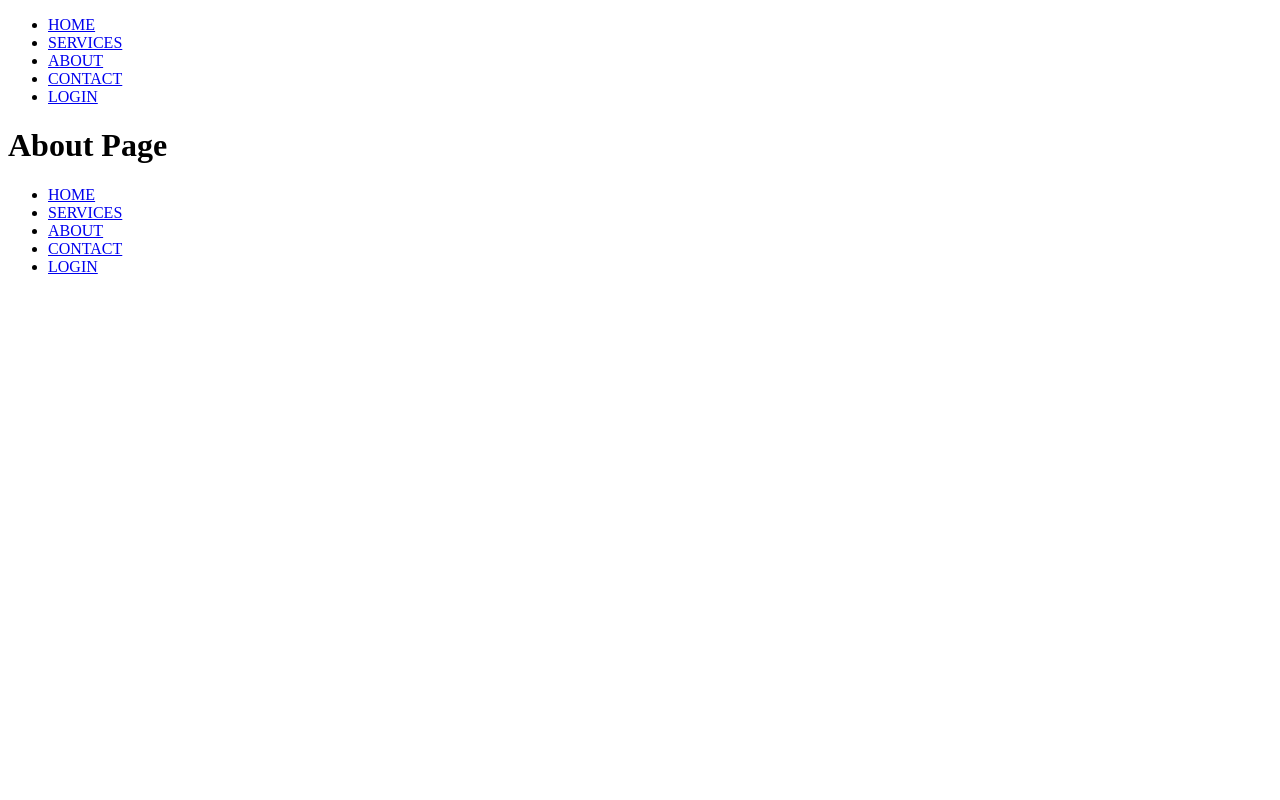
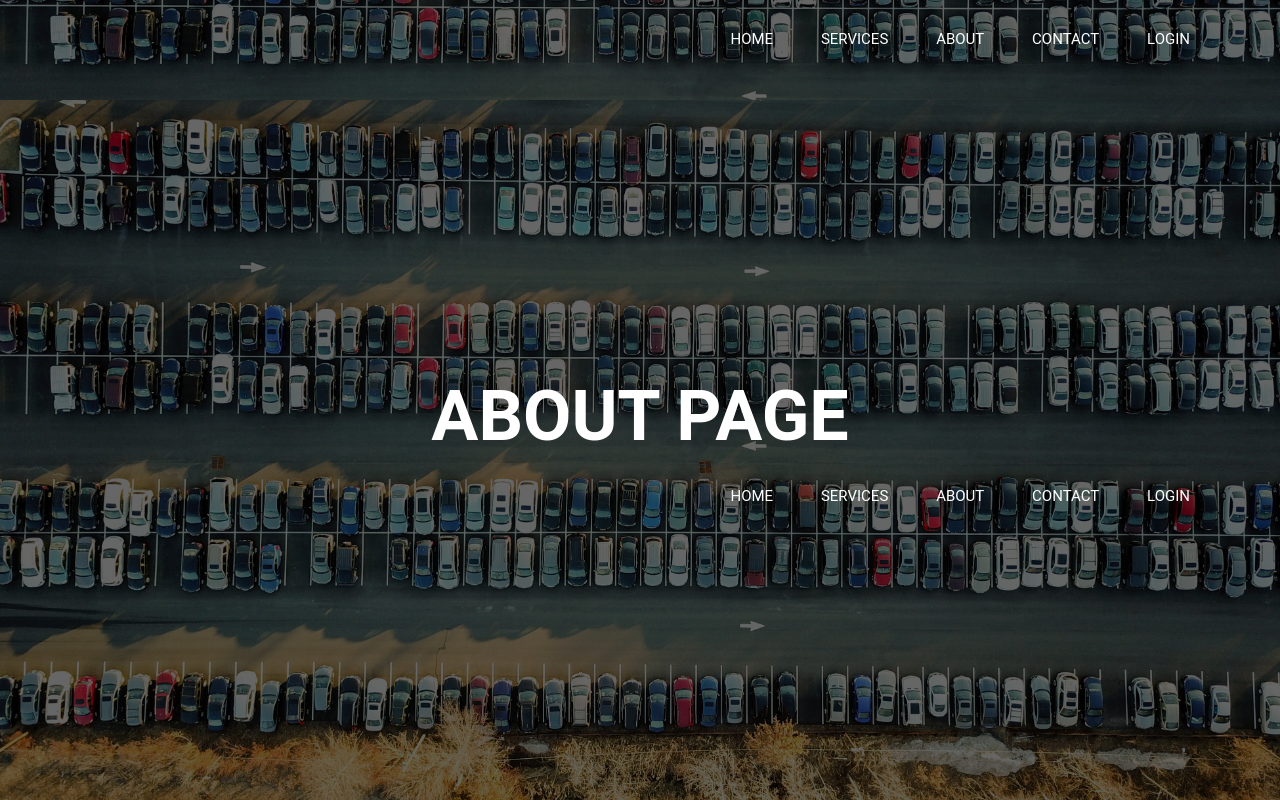
Before and after one commit to AYasinAkalin/ParkingLotManagement, a Flask app: page /about in a window 1280 px wide. Run offline with Flask 2, Linux system fonts and the light colour scheme; some libraries are stand-ins or nearby versions.

Commit message:
Update base.html  -- Closes #8
Enable style.css again. Wrap main content around a <div class="main-content"> site-wide

```diff
--- a/src/templates/base.html
+++ b/src/templates/base.html
@@ -6,11 +6,13 @@
   {% else %}
   <title>{{ brand }}</title>
   {% endif %}
-  <!-- <link href="{{ url_for('static', filename='css/style.css') }}" rel="stylesheet" type="text/css"> -->
+  <link href="{{ url_for('static', filename='css/style.css') }}" rel="stylesheet" type="text/css">
 </head>
 <body>
   {% include "header.html" %}
-  {% block content%}{% endblock %}
+  <div class="main-content">
+    {% block content%}{% endblock %}
+  </div>
   {% include "footer.html" %}
   <!-- Javascript Libraries required for Bootstrap -->
   <!-- Keep them at the bottom of <body> -->
```
